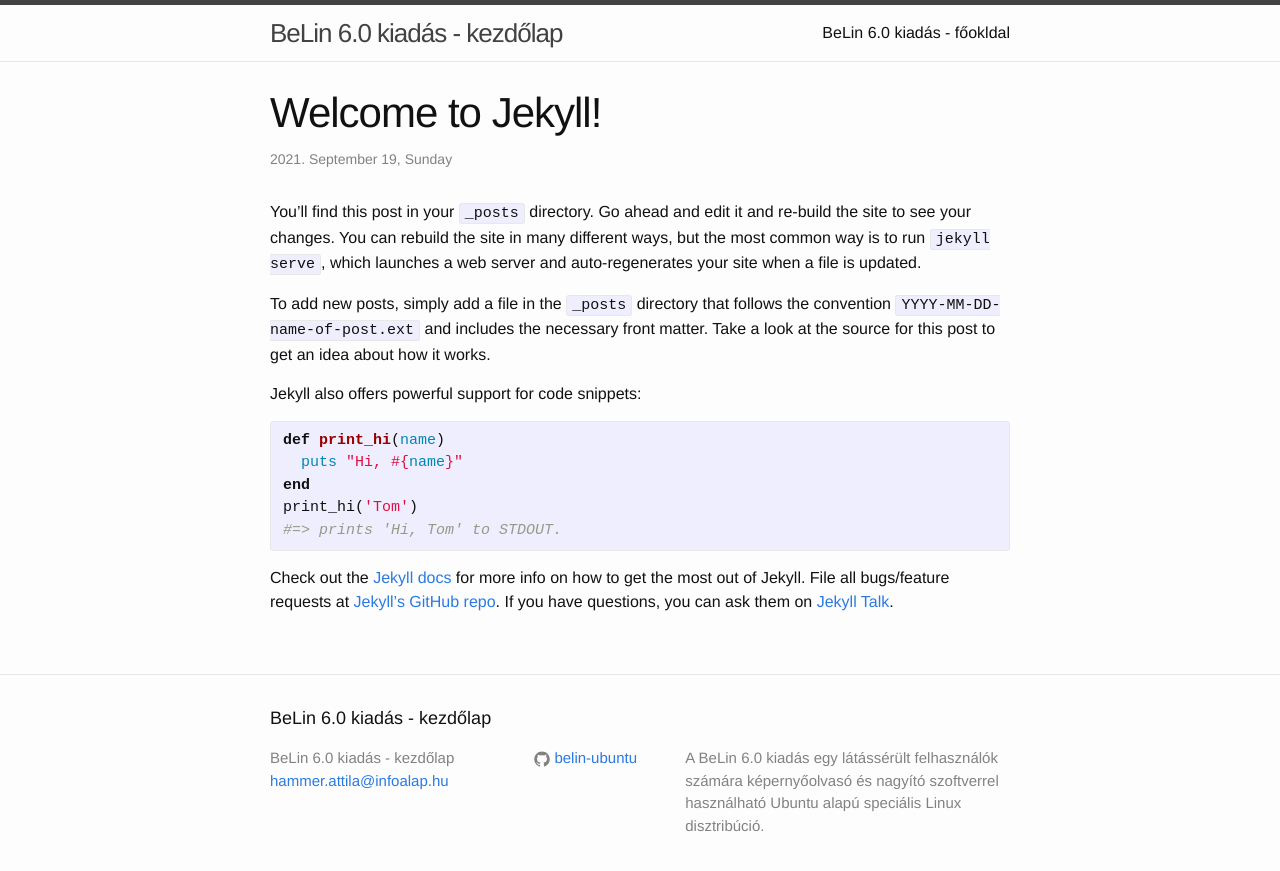
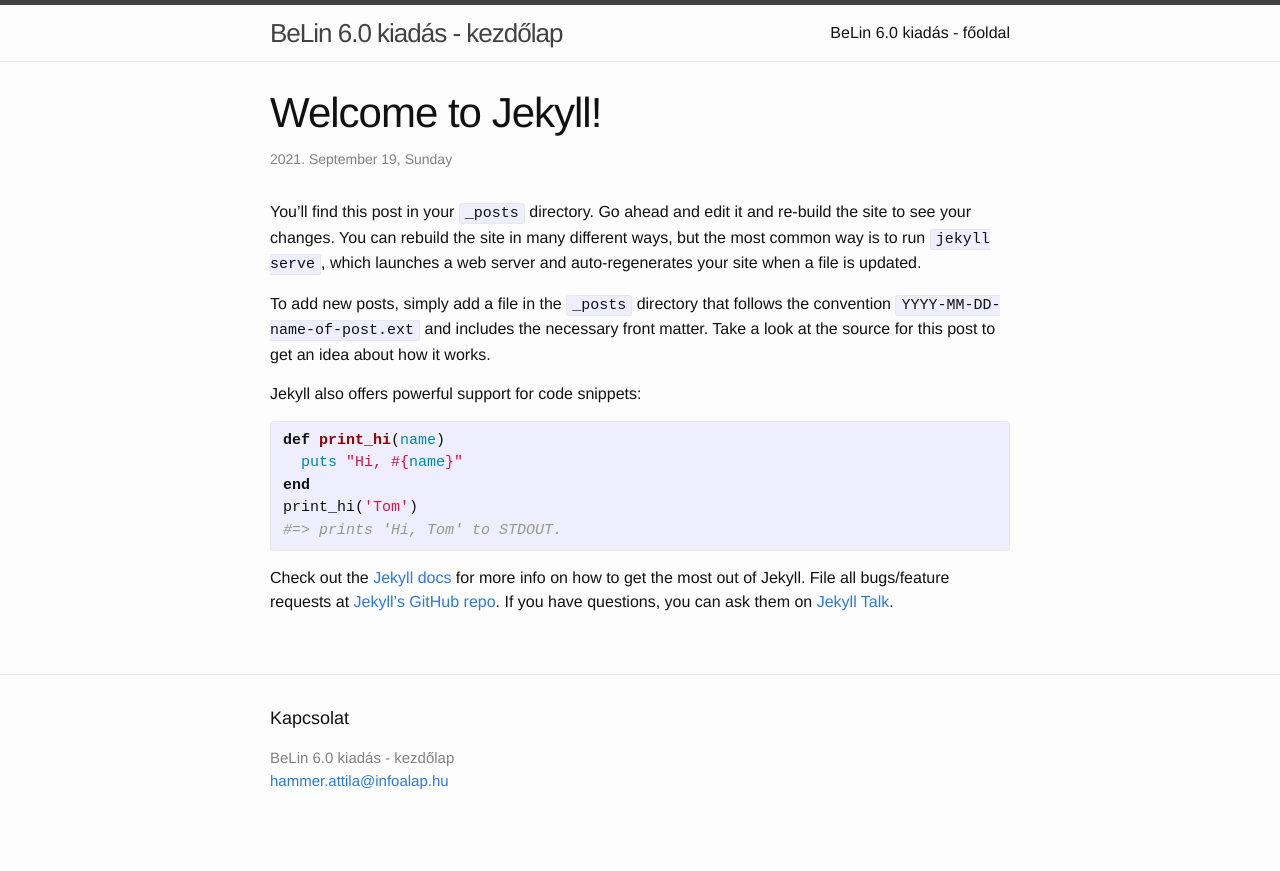
Before and after one commit to belin-ubuntu/documentation, a Jekyll site: the page built from _posts/2021-09-19-welcome-to-jekyll.markdown, in a window 1280 px wide. Shown: the top 871 px of the page. Built offline with Jekyll 4.4.1, drawn with Linux system fonts in a browser that asks for light colours.

Commit message:
Modify page structure

```diff
--- a/_config.yml
+++ b/_config.yml
@@ -13,9 +13,9 @@
 baseurl: "/documentation" # the subpath of your site, e.g. /blog
 url: "https://belin-ubuntu.github.io" # the base hostname & protocol for your site
 #twitter_username: jekyllrb
-github_username:  belin-ubuntu
+#github_username:  belin-ubuntu
 
 # Build settings
 markdown: kramdown
-
 theme: jekyll-theme-cayman
+timezone: Europe/Budapest
--- a/_includes/footer.html
+++ b/_includes/footer.html
@@ -2,7 +2,7 @@
 
   <div class="wrapper">
 
-    <h2 class="footer-heading">{{ site.title }}</h2>
+    <h2 class="footer-heading">Kapcsolat</h2>
 
     <div class="footer-col-wrapper">
       <div class="footer-col footer-col-1">
@@ -27,10 +27,6 @@
           {% endif %}
         </ul>
       </div>
-
-      <div class="footer-col footer-col-3">
-        <p>{{ site.description }}</p>
-      </div>
     </div>
 
   </div>
```
Also changed, not shown: _includes/post_lista.html (added, +15 -0 lines), index.md (+2 -17 lines).
